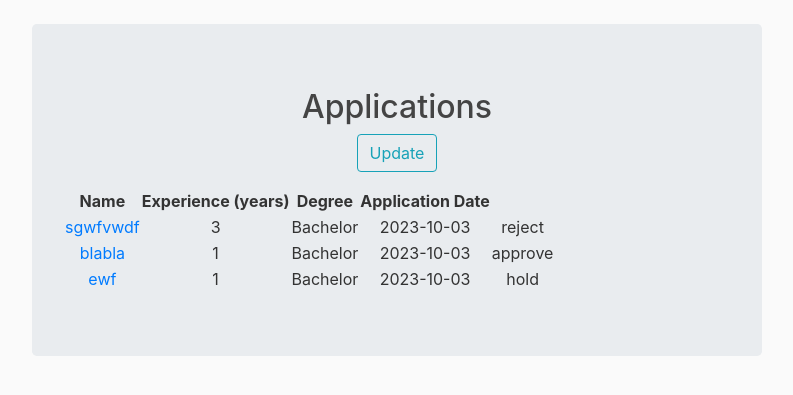
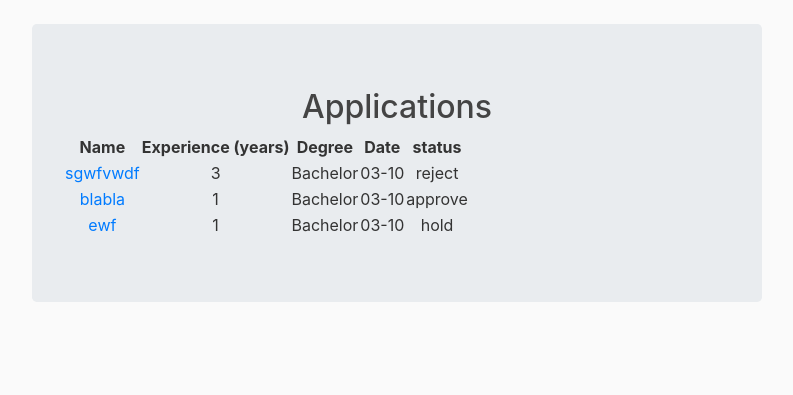
Before and after one commit to zoypk/jobman, a Flask app: page /show_applications/1 in a window 1280 px wide. Shown: the part 56-451 px from the top of the page, without its empty margins (53-846 px from the left). Run offline with Flask 3, Linux system fonts and the light colour scheme; a user stored in the database is signed in; some libraries are stand-ins or nearby versions.

```diff
--- a/templates/show_applications.html
+++ b/templates/show_applications.html
@@ -9,13 +9,11 @@
           <th>Name</th>
           <th>Experience (years)</th>
           <th>Degree</th>
-          <th>Application Date</th>
+          <th>Date</th>
+          <th>status</th>
         </tr>
       </thead>
       <tbody>
-        <div class="form-group">
-          {{ form.submit(class="btn btn-outline-info")}}
-        </div>
         {% for application in applications %}
         <tr>
           <td>
@@ -26,7 +24,7 @@
           <!-- <td>{{ job.title }}</td> -->
           <td>{{ application.experience }}</td>
           <td>{{ application.degree }}</td>
-          <td>{{ application.date_posted.strftime('%Y-%m-%d') }}</td>
+          <td>{{ application.date_posted.strftime('%d-%m') }}</td>
           <td>{{ application.status }}</td>
         </tr>
         {% endfor %}
```
Also changed, not shown: instance/site.db, 1 other file.
